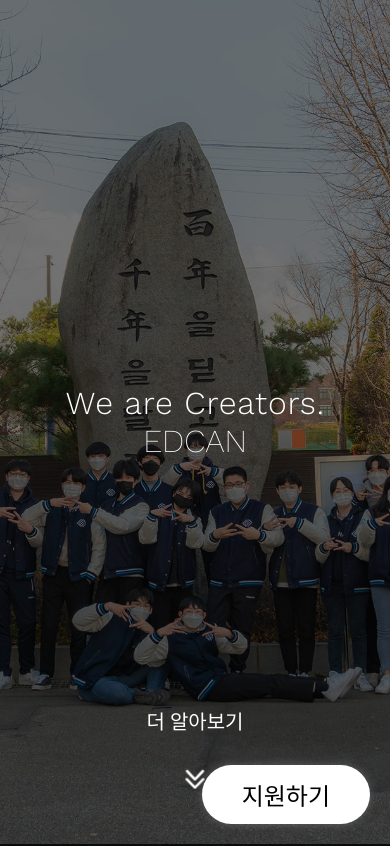
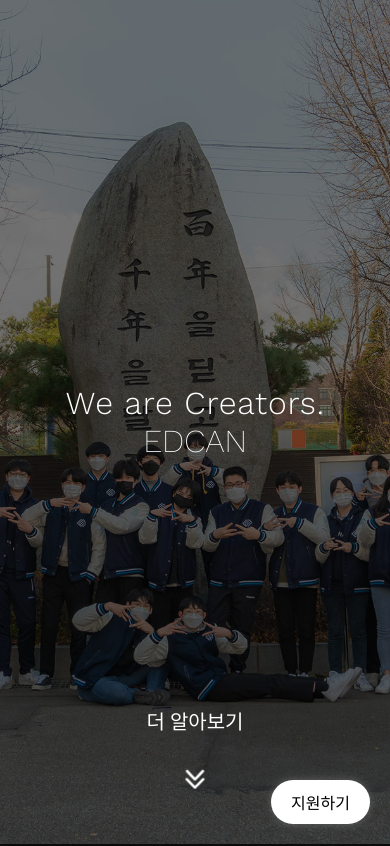
Before and after one commit to kichan05/2022-EDCAN-Web, a Vue app: page / in a window 390 px wide. Shown: the top 846 px of the page. Built offline with nearby package versions, Linux system fonts and the light colour scheme; no server answers; the database is empty; a web font is replaced by a local one.

Commit message:
지원 버튼 반응형 처리

```diff
--- a/public/index.html
+++ b/public/index.html
@@ -11,6 +11,10 @@
 
 
     <style>
+      html {
+        scroll-behavior: smooth;
+      }
+
       * {
         margin : 0;
         padding : 0;
--- a/src/views/MainPage.vue
+++ b/src/views/MainPage.vue
@@ -110,4 +110,11 @@
 .goto-jiwon.hidden {
     opacity: 0;
 }
+
+@media (max-width : 1000px) {
+    .goto-jiwon {
+        font-size : 16px;
+        padding : 10px 20px;
+    }
+}
 </style>
```
